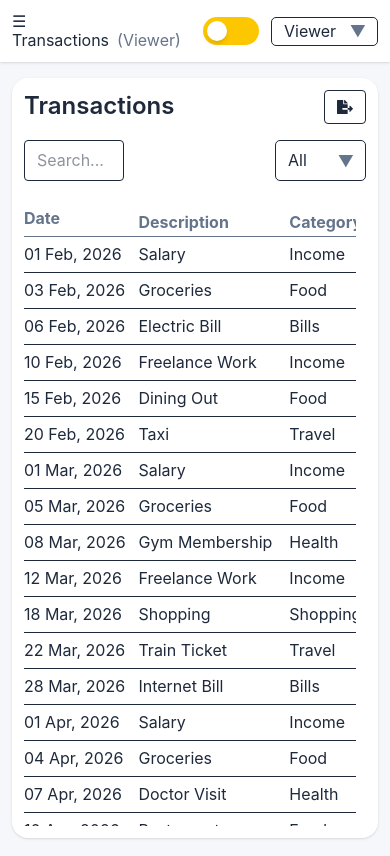
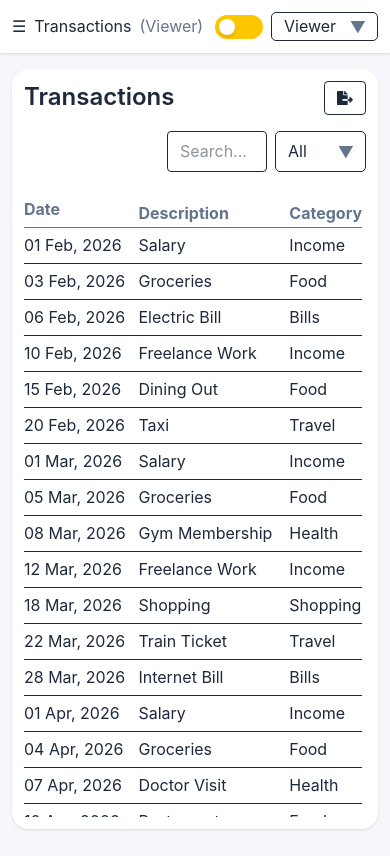
Before and after one commit to ArtyVisual/Finance-Dashboard, a React (Vite) app: page /transactions in a window 390 px wide. Built offline with nearby package versions, Linux system fonts and the light colour scheme.

Commit message:
new changes

```diff
--- a/src/App.css
+++ b/src/App.css
@@ -207,7 +207,7 @@ button:hover {
 
   .main-table {
     max-height: calc(100vh - 227px);
-    max-width: calc(100vw - 58px) ;
+    max-width: calc(100vw - 52px) ;
     overflow: auto;
   }
 
--- a/src/components/TransactionTable.jsx
+++ b/src/components/TransactionTable.jsx
@@ -52,7 +52,7 @@ const TransactionTable = ({ role, limit }) => {
                     </button>
                 </div>
 
-                <div className="flex mb-7 gap-2 justify-between">
+                <div className="flex mb-7 gap-2 justify-end">
                     {/* Search */}
                     <input
                         type="text"
--- a/src/layouts/DashboardLayout.jsx
+++ b/src/layouts/DashboardLayout.jsx
@@ -152,11 +152,11 @@ const DashboardLayout = ({ children, role, setRole }) => {
             </span>
           </div>
 
-          <div className="flex items-center gap-3">
+          <div className="flex items-center sm:gap-3 gap-2">
 
             <button
               onClick={() => setDarkMode(!darkMode)}
-              className={`relative w-14 h-7 flex items-center rounded-full p-1 transition duration-300
+              className={`relative w-12 h-6 sm:w-14 sm:h-7 flex items-center rounded-full p-1 transition duration-300
                 ${darkMode ? "bg-slate-700" : "bg-yellow-400"}
               `}
             >
@@ -165,8 +165,8 @@ const DashboardLayout = ({ children, role, setRole }) => {
 
               {/* Toggle Knob */}
               <div
-                className={`w-5 h-5 bg-white rounded-full shadow-md transform transition duration-300
-                  ${darkMode ? "translate-x-7" : "translate-x-0"}
+                className={`w-4 h-4 sm:w-5 sm:h-5  bg-white rounded-full shadow-md transform transition duration-300
+                  ${darkMode ? "sm:translate-x-7 translate-x-6" : "translate-x-0"}
                 `}
               />
             </button>
```
